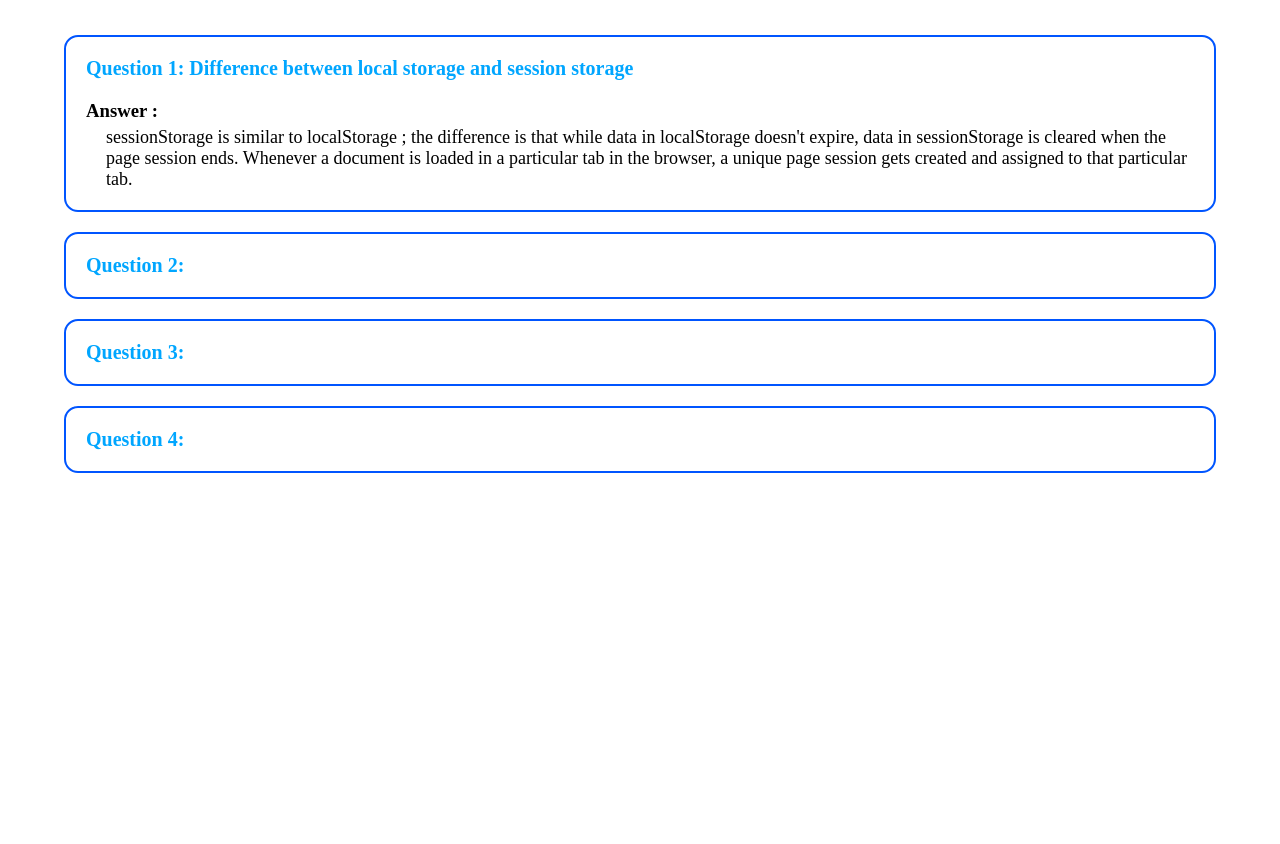
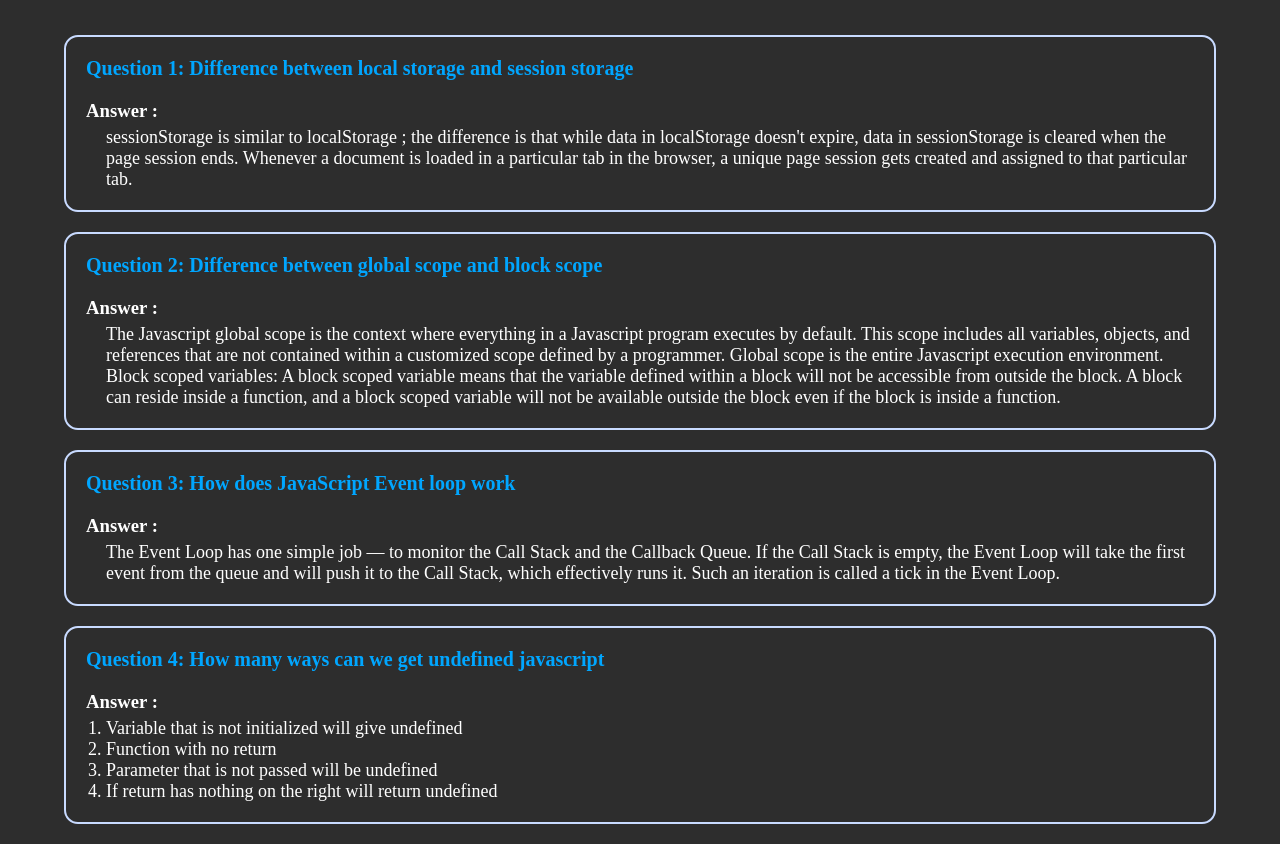
Before and after one commit to rajin572/typing-master, a plain HTML site: page blog.html in a window 1280 px wide. Shown: the part 102-946 px from the top of the page. Before the commit the page ends 800 px from the top, so only its background shows below. Drawn offline with Linux system fonts and the light colour scheme.

Commit message:
Added all questions ans ans

```diff
--- a/blog.css
+++ b/blog.css
@@ -2,9 +2,13 @@
     margin: 0%;
     padding: 0%;
 }
+body{
+    background-color: rgb(45, 45, 45);
+    color: white;
+}
 h1{
     text-align: center;
-    color: rgb(0, 85, 255);
+    color: rgb(77, 136, 255);
     margin: 50px 0px;
 }
 .answerSection{
@@ -15,7 +19,7 @@ h1{
     margin: 20px 0px;
     padding: 20px;
     border-radius: 14px;
-    border: 2px solid rgb(0, 85, 255);
+    border: 2px solid rgb(200, 218, 255);
 }
 .card h2{
     font-size: 20px;
@@ -24,7 +28,7 @@ h1{
 .card h3{
     margin: 20px 0px 5px;
 }
-.card p{
+.card p, .card ol{
     font-size: 18px;
     padding-left: 20px;
 }
--- a/blog.html
+++ b/blog.html
@@ -1,5 +1,6 @@
 <!DOCTYPE html>
 <html lang="en">
+
 <head>
     <meta charset="UTF-8">
     <meta http-equiv="X-UA-Compatible" content="IE=edge">
@@ -7,23 +8,41 @@
     <title>Assignment 7 Q&A</title>
     <link rel="stylesheet" href="blog.css">
 </head>
+
 <body>
     <h1>Question And Answer</h1>
     <section class="answerSection">
         <div class="card">
             <h2>Question 1: Difference between local storage and session storage</h2>
             <h3>Answer :</h3>
-            <p>sessionStorage is similar to localStorage ; the difference is that while data in localStorage doesn't expire, data in sessionStorage is cleared when the page session ends. Whenever a document is loaded in a particular tab in the browser, a unique page session gets created and assigned to that particular tab.</p>
+            <p>sessionStorage is similar to localStorage ; the difference is that while data in localStorage doesn't
+                expire, data in sessionStorage is cleared when the page session ends. Whenever a document is loaded in a
+                particular tab in the browser, a unique page session gets created and assigned to that particular tab.
+            </p>
         </div>
         <div class="card">
-            <h2>Question 2: </h2>
+            <h2>Question 2: Difference between global scope and block scope</h2>
+            <h3>Answer :</h3>
+            <p>The Javascript global scope is the context where everything in a Javascript program executes by default. This scope includes all variables, objects, and references that are not contained within a customized scope defined by a programmer. Global scope is the entire Javascript execution environment. <br> Block scoped variables: A block scoped variable means that the variable defined within a block will not be accessible from outside the block. A block can reside inside a function, and a block scoped variable will not be available outside the block even if the block is inside a function.</p>
         </div>
         <div class="card">
-            <h2>Question 3: </h2>
+            <h2>Question 3: How does JavaScript Event loop work</h2>
+            <h3>Answer :</h3>
+            <p>The Event Loop has one simple job — to monitor the Call Stack and the Callback Queue. If the Call Stack
+                is empty, the Event Loop will take the first event from the queue and will push it to the Call Stack,
+                which effectively runs it. Such an iteration is called a tick in the Event Loop.</p>
         </div>
         <div class="card">
-            <h2>Question 4: </h2>
+            <h2>Question 4: How many ways can we get undefined javascript</h2>
+            <h3>Answer :</h3>
+            <ol>
+                <li>Variable that is not initialized will give undefined</li>
+                <li>Function with no return</li>
+                <li>Parameter that is not passed will be undefined</li>
+                <li>If return has nothing on the right will return undefined</li>
+            </ol>
         </div>
     </section>
 </body>
+
 </html>
```
